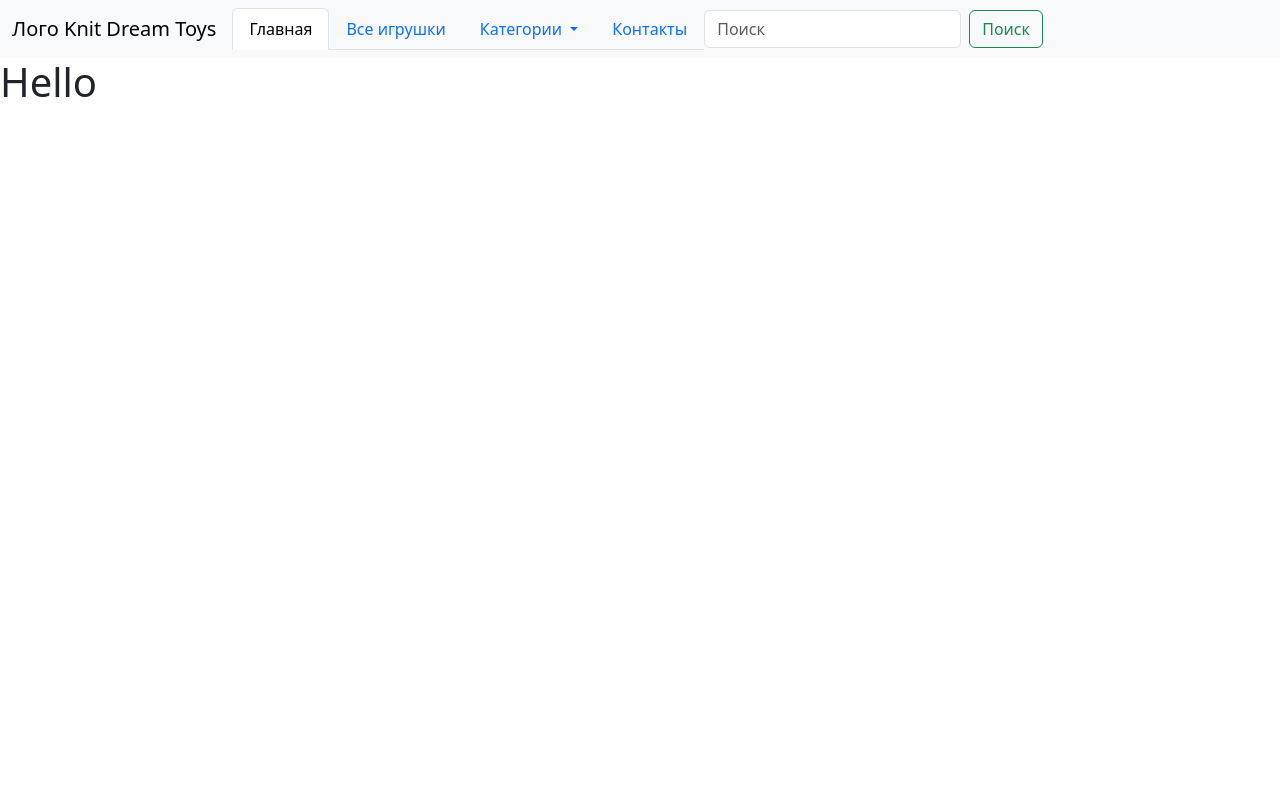
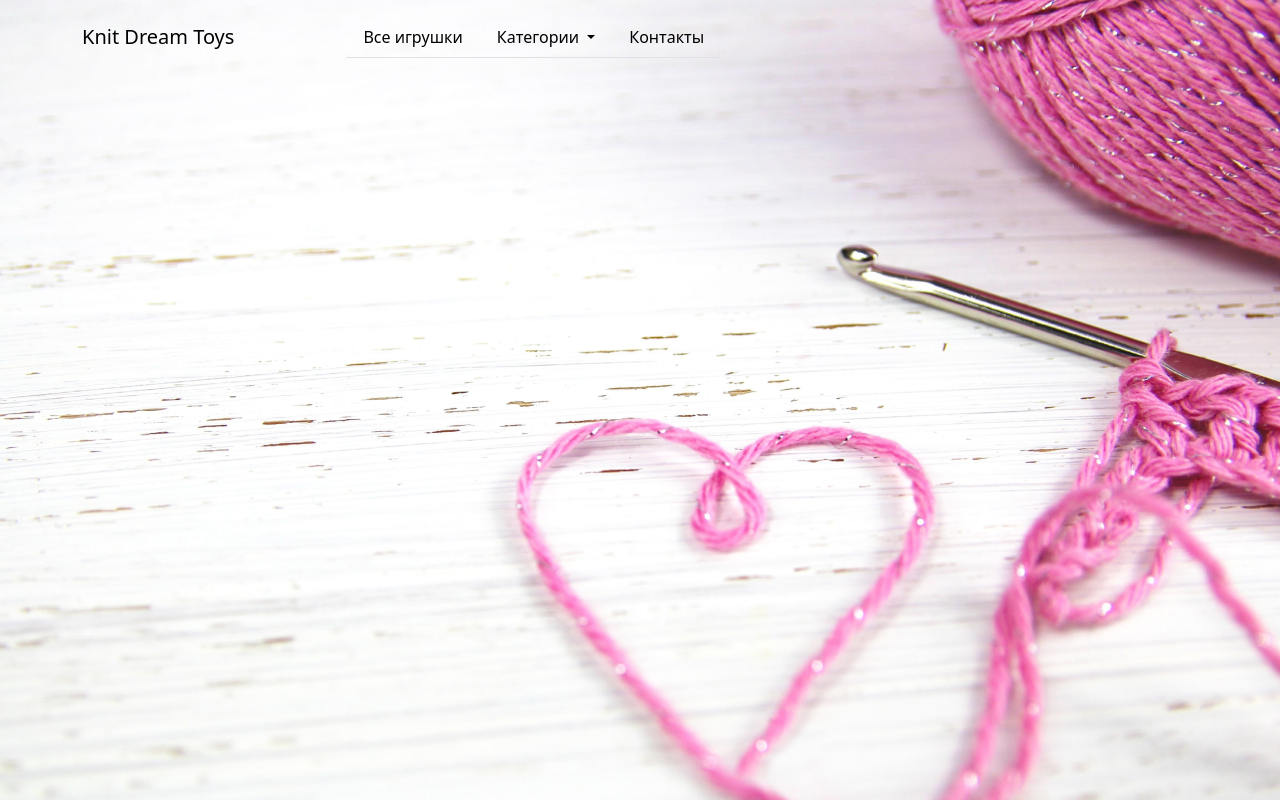
Before and after one commit to dmsnback/knit_dream_toys, a Django app: page / in a window 1280 px wide. Run offline with Django 3.2, Linux system fonts and the light colour scheme.

Commit message:
index.html

```diff
--- a/knit_dream_toys/knit_dream_toys/settings.py
+++ b/knit_dream_toys/knit_dream_toys/settings.py
@@ -87,7 +87,11 @@ USE_TZ = True
 
 
 STATIC_URL = '/static/'
-STATIC_ROOT = os.path.join(BASE_DIR, 'static')
+STATIC_ROOT = os.path.join(BASE_DIR, '/static/')
+STATICFILES_DIRS = [
+    os.path.join(BASE_DIR, "static"),
+]
+
 
 MEDIA_URL = '/media/'
 MEDIA_ROOT = os.path.join(BASE_DIR, 'media')
--- a/knit_dream_toys/knit_dream_toys/urls.py
+++ b/knit_dream_toys/knit_dream_toys/urls.py
@@ -1,5 +1,6 @@
 from django.contrib import admin
 from django.urls import include, path
+
 
 urlpatterns = [
     path('', include('toys.urls')),
--- /dev/null
+++ b/knit_dream_toys/static/css/style.css
@@ -0,0 +1,6 @@
+.masthead{
+    background-size: cover;
+    background-position: center;
+    height: 100vh;
+
+}
--- a/knit_dream_toys/templates/index.html
+++ b/knit_dream_toys/templates/index.html
@@ -1,51 +1,56 @@
 <!DOCTYPE html>
 <html lang="ru">
 <head>
+    {% load static %}
     <meta charset="UTF-8">
     <meta name="viewport" content="width=device-width, initial-scale=1">
     <title>Главная</title>
     <link href="https://cdn.jsdelivr.net/npm/bootstrap@5.3.2/dist/css/bootstrap.min.css" rel="stylesheet" integrity="sha384-T3c6CoIi6uLrA9TneNEoa7RxnatzjcDSCmG1MXxSR1GAsXEV/Dwwykc2MPK8M2HN" crossorigin="anonymous">
+    <link rel="stylesheet" type="text/css" href="{% static 'css/style.css' %}">
 </head>
 <body>
-<header>
-    <nav class="navbar flex-column sticky-top navbar-expand-lg bg-body-tertiary">
-      <div class="container-fluid">
-        <a class="navbar-brand" href="#">Лого Knit Dream Toys</a>
-        <button class="navbar-toggler" type="button" data-bs-toggle="collapse" data-bs-target="#navbarToggler" aria-controls="navbarToggler" aria-expanded="false" aria-label="Переключатель навигации">
+    <div class="masthead" style="background-image: url({% static 'img/background.png' %});">
+        <nav class="navbar navbar-fixed-top navbar-expand-lg navbar-white p-md-3">
+            <div class="container">
+                <a class="navbar-brand text-black" href="#">Knit Dream Toys</a>
+                <button
+                        class="navbar-toggler"
+                        type="button"
+                        data-bs-toggle="collapse"
+                        data-bs-target="#navbarNav"
+                        aria-controls="navbarNav"
+                        aria-expanded="false"
+                        aria-label="Toggle navigation"
+                >
                     <span class="navbar-toggler-icon"></span>
                 </button>
-        <div class="collapse navbar-collapse" id="navbarToggler">
-          <ul class="nav nav-tabs justify-content-center ">
+
+                <div class="collapse navbar-collapse" id="navbarNav">
+                    <div class="mx-5 bg-primary d-inline-block"></div>
+                    <ul class="nav nav-tabs">
                         <li class="nav-item">
-              <a class="nav-link active" aria-current="page" href="#">Главная</a>
-            </li>
-            <li class="nav-item">
-              <a class="nav-link" href="#">Все игрушки</a>
+                            <a class="nav-link text-black" href="#">Все игрушки</a>
                         </li>
                         <li class="nav-item dropdown">
-              <a class="nav-link dropdown-toggle" href="#" role="button" data-bs-toggle="dropdown" aria-expanded="false">
+                            <a class="nav-link dropdown-toggle text-black" href="#" id="navbarDropdownMenuLink" role="button" data-bs-toggle="dropdown" aria-expanded="false">
                                 Категории
                             </a>
-              <ul class="dropdown-menu">
-                <li><a class="dropdown-item" href="#">Действие</a></li>
-                <li><a class="dropdown-item" href="#">Другое действие</a></li>
-                <li><hr class="dropdown-divider"></li>
-                <li><a class="dropdown-item" href="#">Что-то еще здесь</a></li>
+                            <ul class="dropdown-menu" aria-labelledby="navbarDropdownMenuLink">
+                                <li><a class="dropdown-item" href="#">Оленята</a></li>
+                                <li><a class="dropdown-item" href="#">Зайчики</a></li>
+                                <li><a class="dropdown-item" href="#">Котики</a></li>
+                                <li><a class="dropdown-item" href="#">Дракончики</a></li>
                             </ul>
                         </li>
                         <li class="nav-item">
-              <a class="nav-link" href="#">Контакты</a>
+                            <a class="nav-link text-black" href="#">Контакты</a>
                         </li>
                     </ul>
-          <form class="d-flex" role="search">
-            <input class="form-control me-2" type="search" placeholder="Поиск" aria-label="Поиск">
-            <button class="btn btn-outline-success" type="submit">Поиск</button>
-          </form>
                 </div>
             </div>
         </nav>
-</header>
-<h1>Hello</h1>
+    </div>
+
 <script src="https://cdn.jsdelivr.net/npm/bootstrap@5.3.2/dist/js/bootstrap.bundle.min.js" integrity="sha384-C6RzsynM9kWDrMNeT87bh95OGNyZPhcTNXj1NW7RuBCsyN/o0jlpcV8Qyq46cDfL" crossorigin="anonymous"></script>
 </body>
 </html>
```
Also changed, not shown: knit_dream_toys/static/img/background.png (added), 4 other files. Lines whose indentation alone changed are shown as unchanged.
